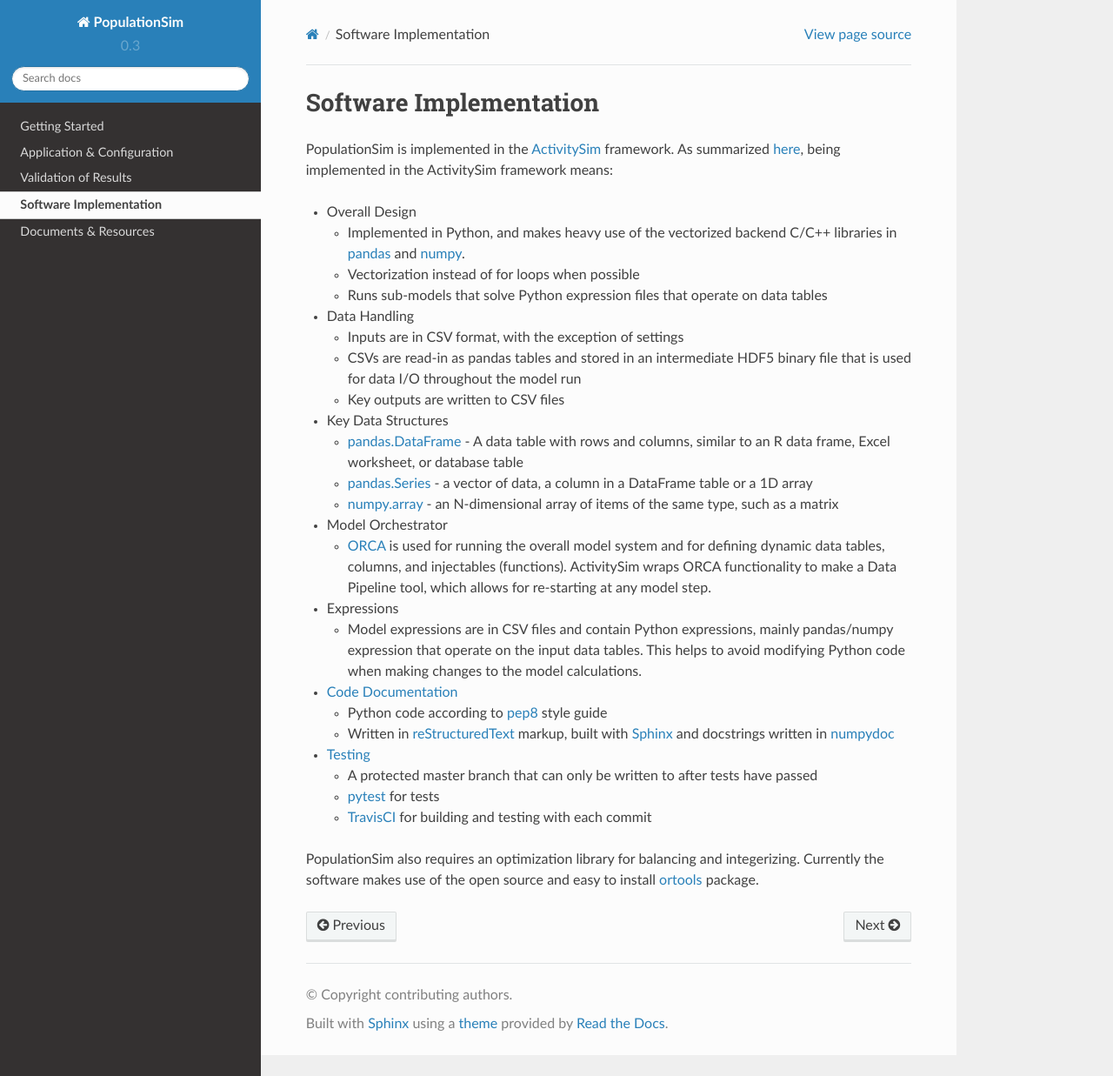
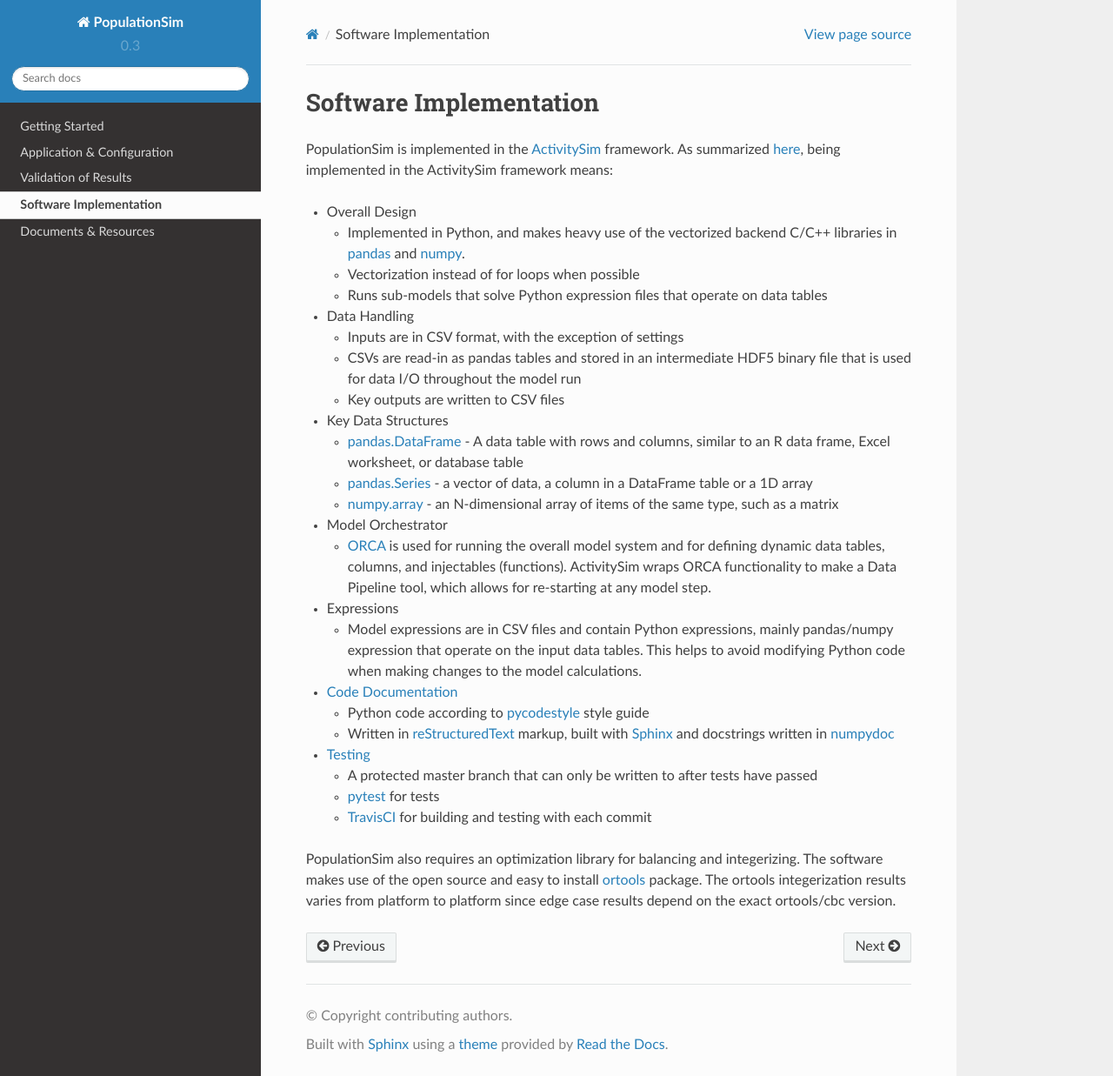
Before and after one commit to ActivitySim/populationsim, a Sphinx documentation site: the page built from docs/software.rst, in a window 1280 px wide and 1237 px high. Shown: the whole window at 87% size. Built offline with Sphinx 7.4.7 and the Read the Docs theme 2.0.0, drawn with Linux system fonts in a browser that asks for light colours.

Commit message:
#23 and #21

```diff
--- a/docs/getting_started.rst
+++ b/docs/getting_started.rst
@@ -66,8 +66,8 @@
   * `toolz <http://toolz.readthedocs.org/en/latest>`__
   * `zbox <https://github.com/jiffyclub/zbox>`__
   * `orca <https://synthicity.github.io/orca>`__ - the application orchestration tool (i.e. the module runner)
-  * `openmatrix <https://pypi.python.org/pypi/OpenMatrix/0.2.3>`__ - OMX support
-  * `activitysim <https://pypi.python.org/pypi/activitysim/0.3.dev1>`__ - ActivitySim framework
+  * `openmatrix <https://pypi.python.org/pypi/OpenMatrix>`__ - OMX support
+  * `activitysim <https://pypi.python.org/pypi/activitysim>`__ - ActivitySim framework
   * `ortools <https://github.com/google/or-tools>`__ - Google operations research tools solver
 
 6. After setting up Anaconda Python and dependent libraries, run the following command on the activated conda Python environment to install PopulationSim package:
--- a/docs/software.rst
+++ b/docs/software.rst
@@ -37,14 +37,16 @@
 
 * `Code Documentation <https://udst.github.io/activitysim/development.html>`__
 
-  * Python code according to `pep8 <http://legacy.python.org/dev/peps/pep-0008>`__ style guide
+  * Python code according to `pycodestyle <https://pypi.python.org/pypi/pycodestyle>`__ style guide
   * Written in `reStructuredText <http://docutils.sourceforge.net/rst.html>`__ markup, built with `Sphinx <http://www.sphinx-doc.org/en/stable>`__ and docstrings written in `numpydoc <https://github.com/numpy/numpy/blob/master/doc/HOWTO_DOCUMENT.rst.txt>`__
 
 * `Testing <https://udst.github.io/activitysim/development.html>`__
 
   * A protected master branch that can only be written to after tests have passed
-  * `pytest <https://udst.github.io/activitysim/development.html>`__ for tests
+  * `pytest <https://docs.pytest.org/en/latest/>`__ for tests
   * `TravisCI <https://travis-ci.org>`__ for building and testing with each commit
 
-PopulationSim also requires an optimization library for balancing and integerizing.  Currently the software makes
-use of the open source and easy to install `ortools <https://github.com/google/or-tools>`__ package.
+PopulationSim also requires an optimization library for balancing and integerizing.  The software makes
+use of the open source and easy to install `ortools <https://github.com/google/or-tools>`__ package.  The
+ortools integerization results varies from platform to platform since edge case results depend on the
+exact ortools/cbc version.
```
